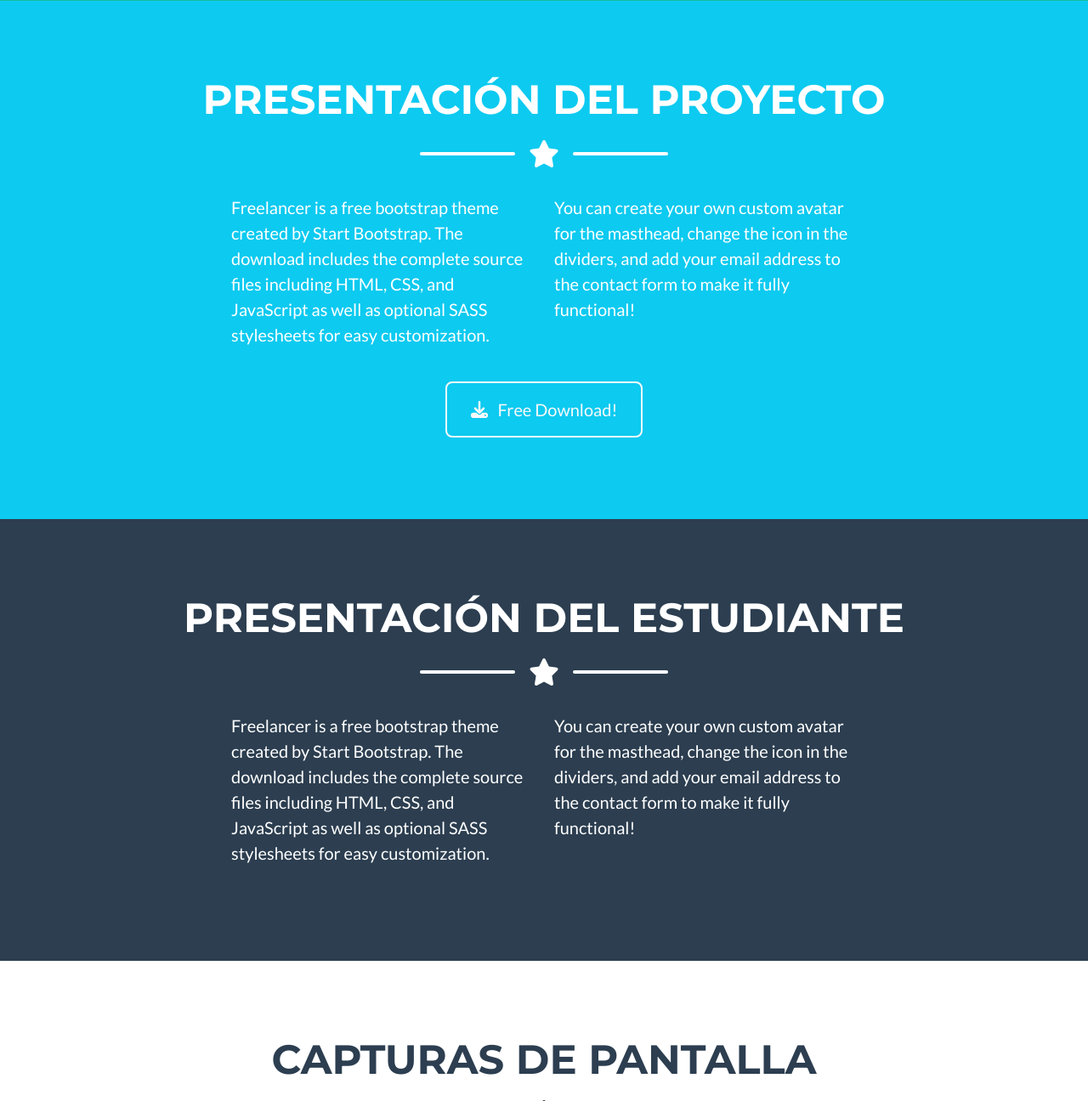
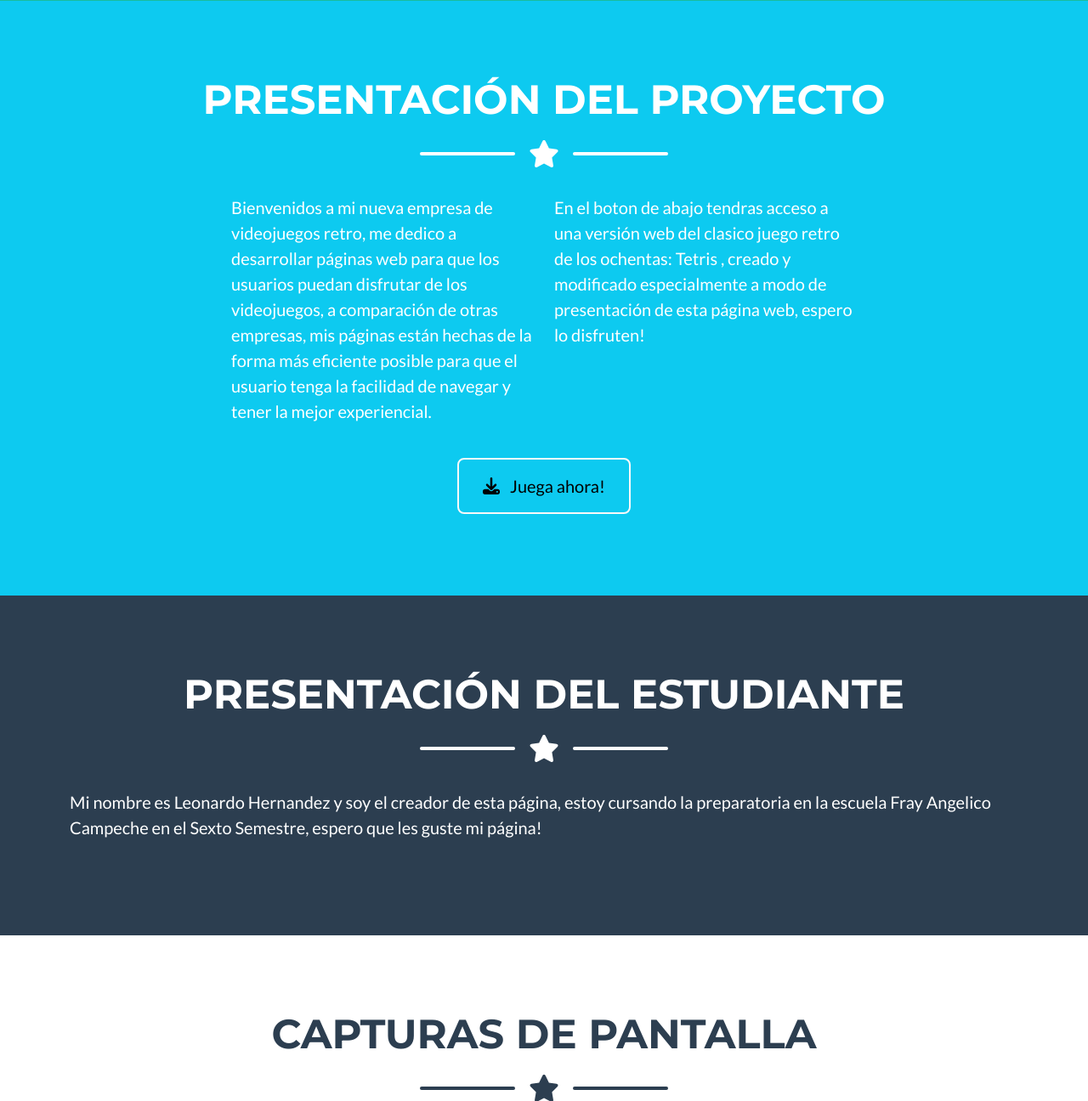
Before and after one commit to leohernandez01/Pagina-web-Videojuego, a Flask app: page / in a window 1280 px wide. Shown: the part 838-2134 px from the top of the page at 85% size. Run offline with Flask 2, Linux system fonts and the light colour scheme; some libraries are stand-ins or nearby versions.

Commit message:
Actualizada la plantilla con información del proyecto y estudiante

```diff
--- a/templates/index.html
+++ b/templates/index.html
@@ -64,14 +64,14 @@
                 </div>
                 <!-- About Section Content-->
                 <div class="row">
-                    <div class="col-lg-4 ms-auto"><p class="lead">Freelancer is a free bootstrap theme created by Start Bootstrap. The download includes the complete source files including HTML, CSS, and JavaScript as well as optional SASS stylesheets for easy customization.</p></div>
-                    <div class="col-lg-4 me-auto"><p class="lead">You can create your own custom avatar for the masthead, change the icon in the dividers, and add your email address to the contact form to make it fully functional!</p></div>
+                    <div class="col-lg-4 ms-auto"><p class="lead">Bienvenidos a mi nueva empresa de videojuegos retro, me dedico a desarrollar páginas web para que los usuarios puedan disfrutar de los videojuegos, a comparación de otras empresas, mis páginas están hechas de la forma más eficiente posible para que el usuario tenga la facilidad de navegar y tener la mejor experiencial.</p></div>
+                    <div class="col-lg-4 me-auto"><p class="lead">En el boton de abajo tendras acceso a una versión web del clasico juego retro de los ochentas: Tetris , creado y modificado especialmente a modo de presentación de esta página web, espero lo disfruten!</p></div>
                 </div>
                 <!-- About Section Button-->
                 <div class="text-center mt-4">
-                    <a class="btn btn-xl btn-outline-light" href="https://startbootstrap.com/theme/freelancer/">
+                    <a class="btn btn-xl btn-outline-light text-black" href="https://startbootstrap.com/theme/freelancer/">
                         <i class="fas fa-download me-2"></i>
-                        Free Download!
+                        Juega ahora!
                     </a>
                 </div>
             </div>
@@ -88,10 +88,10 @@
                     <div class="divider-custom-line"></div>
                 </div>
                 <!-- About Section Content-->
-                <div class="row">
-                    <div class="col-lg-4 ms-auto"><p class="lead">Freelancer is a free bootstrap theme created by Start Bootstrap. The download includes the complete source files including HTML, CSS, and JavaScript as well as optional SASS stylesheets for easy customization.</p></div>
-                    <div class="col-lg-4 me-auto"><p class="lead">You can create your own custom avatar for the masthead, change the icon in the dividers, and add your email address to the contact form to make it fully functional!</p></div>
-                </div>
+
+                    <div class="col-lg-auto ms-auto"><p class="lead">Mi nombre es Leonardo Hernandez y soy el creador de esta página, estoy cursando la preparatoria en la escuela Fray Angelico Campeche en el Sexto Semestre, espero que les guste mi página!</p></div>
+
+
                 <!-- About Section Button-->
 
             </div>
```
